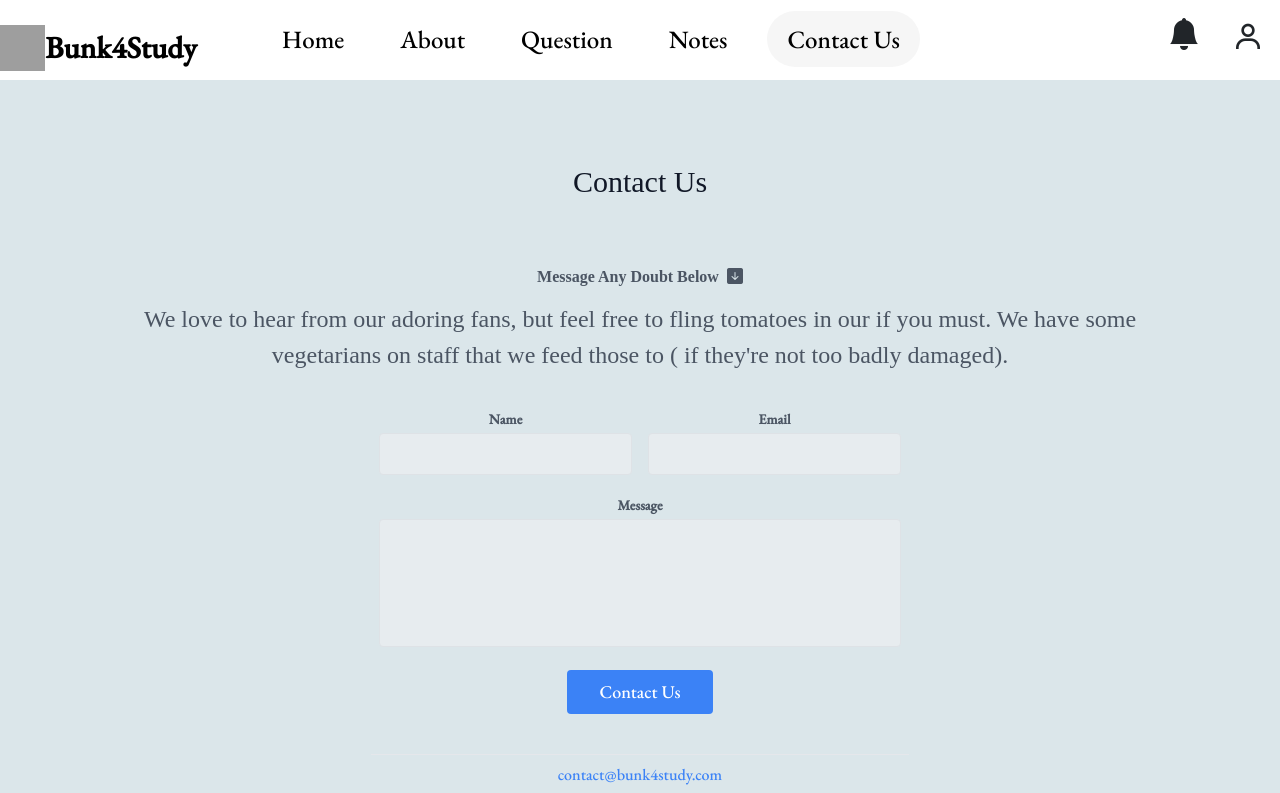
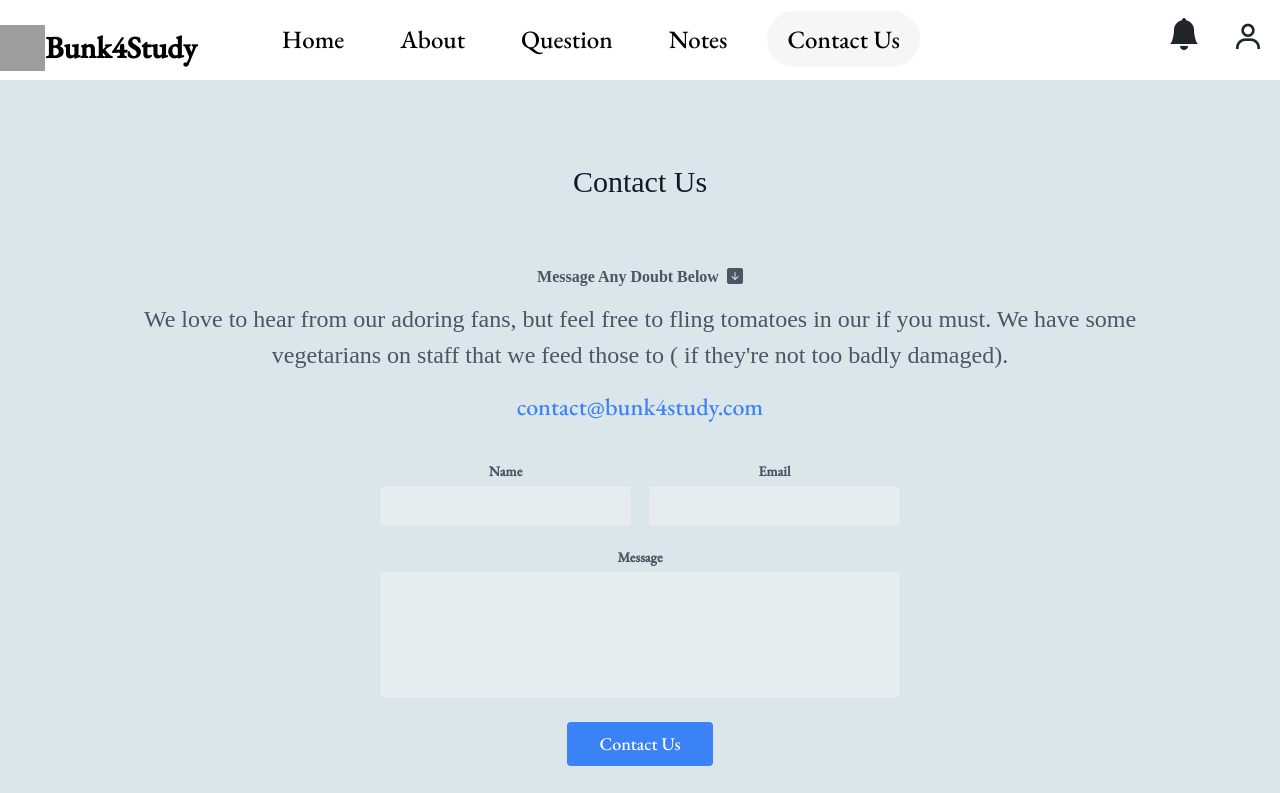
Before and after one commit to surya123-ctrl/Bunk4Study-Extension, a React (Create React App) app: page /ContactUs in a window 1280 px wide. Shown: the top 793 px of the page. Built offline with nearby package versions, Linux system fonts and the light colour scheme; no server answers; grey boxes are pictures that could not be loaded.

Commit message:
Update ContactUs.jsx

```diff
--- a/src/MyComponents/ContactUs.jsx
+++ b/src/MyComponents/ContactUs.jsx
@@ -62,6 +62,17 @@ const ContactUs = () => {
               tomatoes in our if you must. We have some vegetarians on staff
               that we feed those to ( if they're not too badly damaged).
             </p>
+            <p>
+              <a
+                class="text-blue-500"
+                href="mailto:contact@bunk4study.com"
+                target="_blank"
+                text-decoration="none"
+                rel="noreferrer"
+              >
+                contact@bunk4study.com
+              </a>
+            </p>
           </div>
           <div class="lg:w-1/2 md:w-2/3 mx-auto">
             <div class="flex flex-wrap -m-2">
@@ -120,17 +131,6 @@ const ContactUs = () => {
               <div className="row">{result ? <Result /> : null}</div>
 
               <div class="p-2 w-full pt-8 mt-8 border-t border-gray-200 text-center">
-                <a
-                  class="text-blue-500"
-                  href="mailto:contact@bunk4study.com"
-                  target="_blank"
-                  text-decoration="none"
-                  rel="noreferrer"
-                >
-                  contact@bunk4study.com
-                </a>
-                <br />
-                <br />
                 <span class="inline-flex sm:ml-auto sm:mt-0 mt-2 justify-center sm:justify-start">
                   <a
                     class="text-gray-500"
```
